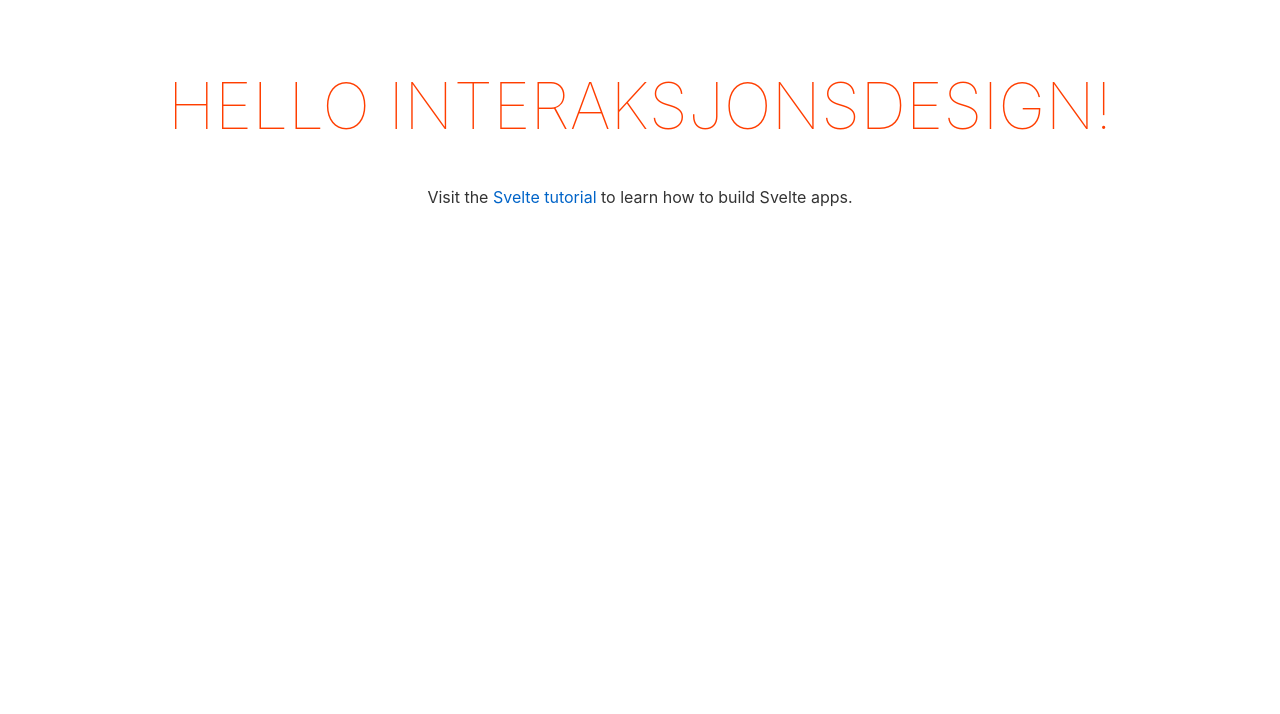
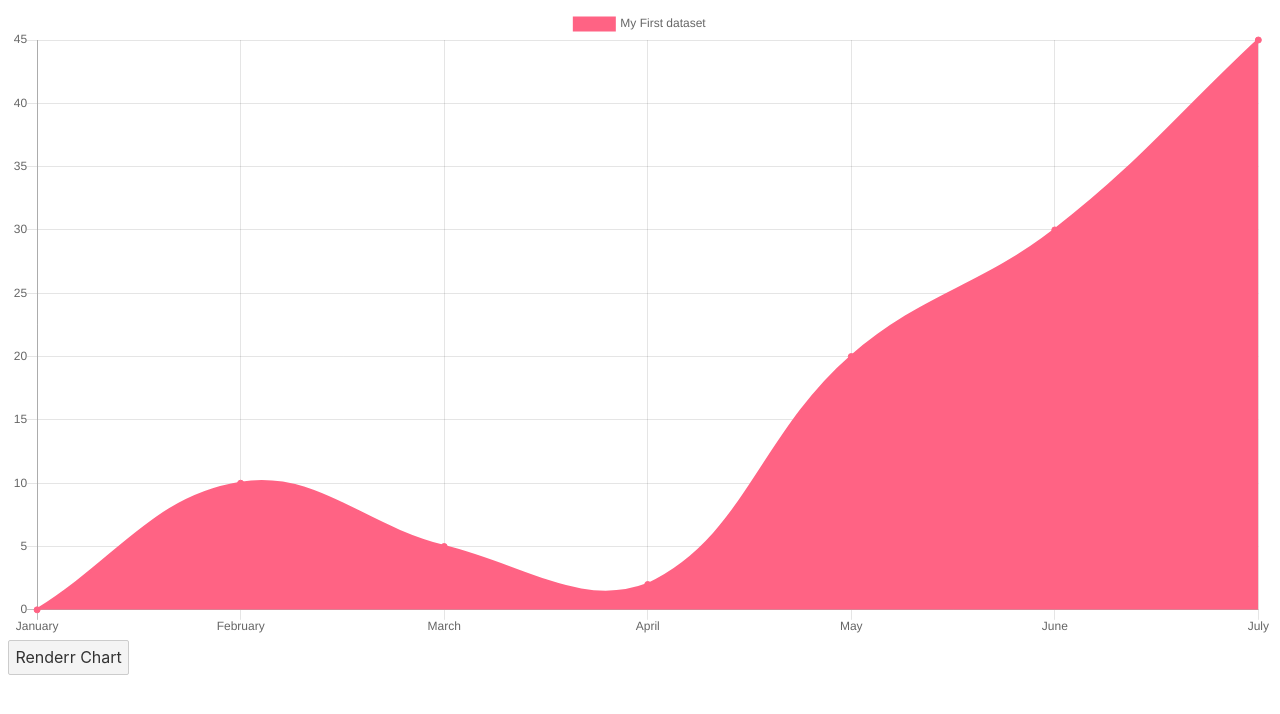
Before and after one commit to gloer/svelte-ocean, a Svelte app: page / in a window 1280 px wide. Shown: the top 714 px of the page. Built offline with nearby package versions, Linux system fonts and the light colour scheme.

Commit message:
Added chart

```diff
--- a/package.json
+++ b/package.json
@@ -16,6 +16,7 @@
     "svelte": "^3.0.0"
   },
   "dependencies": {
+    "chart.js": "^2.9.3",
     "sirv-cli": "^0.4.4"
   }
 }
--- a/src/App.svelte
+++ b/src/App.svelte
@@ -1,30 +1,33 @@
 <script>
-	export let name;
+	import { onMount } from "svelte";
+	import Chart from "chart.js";
+
+	function renderChart() {
+		var ctx = document.getElementById("myChart").getContext("2d");
+		var chart = new Chart(ctx, {
+		type: "line",
+		data: {
+			labels: ["January", "February", "March", "April", "May", "June", "July"],
+			datasets: [
+			{
+				label: "My First dataset",
+				backgroundColor: "rgb(255, 99, 132)",
+				borderColor: "rgb(255, 99, 132)",
+				data: [0, 10, 5, 2, 20, 30, 45]
+			}
+			]
+		},
+		options: {}
+		});
+	}
+
+	onMount(async () => {
+		renderChart()
+	});
+
 </script>
 
 <main>
-	<h1>Hello {name}!</h1>
-	<p>Visit the <a href="https://svelte.dev/tutorial">Svelte tutorial</a> to learn how to build Svelte apps.</p>
+	<canvas id="myChart"></canvas>
+	<button on:click={renderChart}>Renderr Chart</button>
 </main>
-
-<style>
-	main {
-		text-align: center;
-		padding: 1em;
-		max-width: 240px;
-		margin: 0 auto;
-	}
-
-	h1 {
-		color: #ff3e00;
-		text-transform: uppercase;
-		font-size: 4em;
-		font-weight: 100;
-	}
-
-	@media (min-width: 640px) {
-		main {
-			max-width: none;
-		}
-	}
-</style>
--- a/src/main.js
+++ b/src/main.js
@@ -2,9 +2,7 @@ import App from './App.svelte';
 
 const app = new App({
 	target: document.body,
-	props: {
-		name: 'Interaksjonsdesign'
-	}
+	props: {}
 });
 
 export default app;
```
Also changed, not shown: 1 other file (tests, documents, lock files or other folders).
